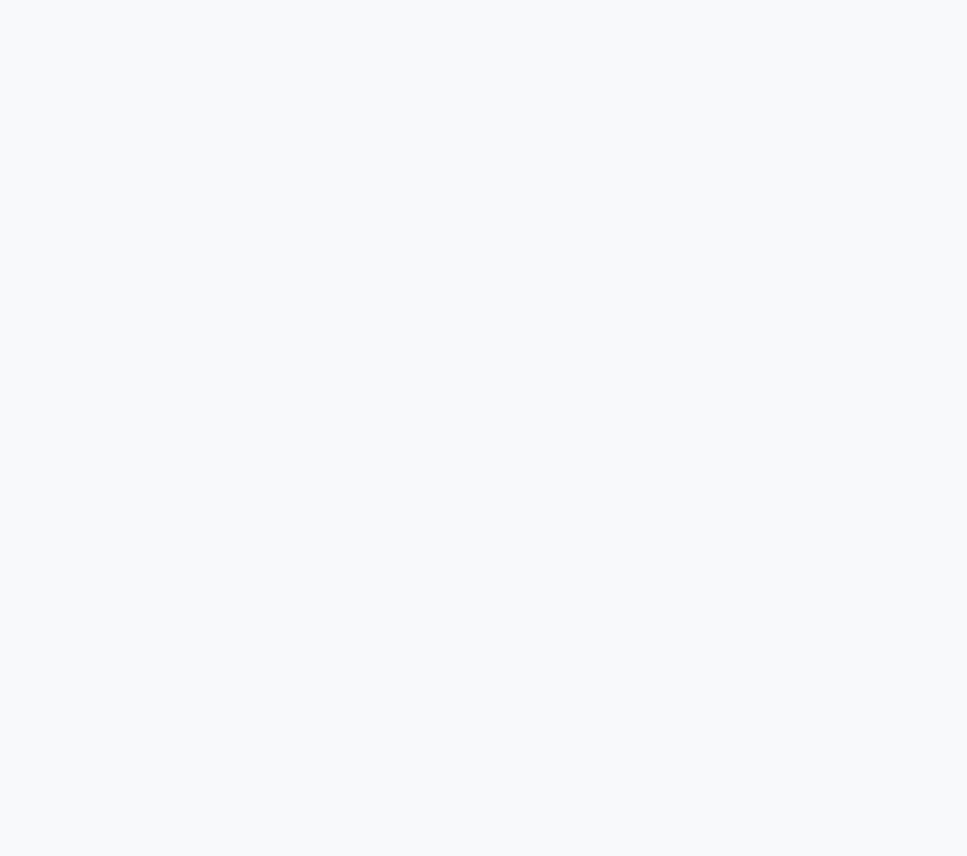
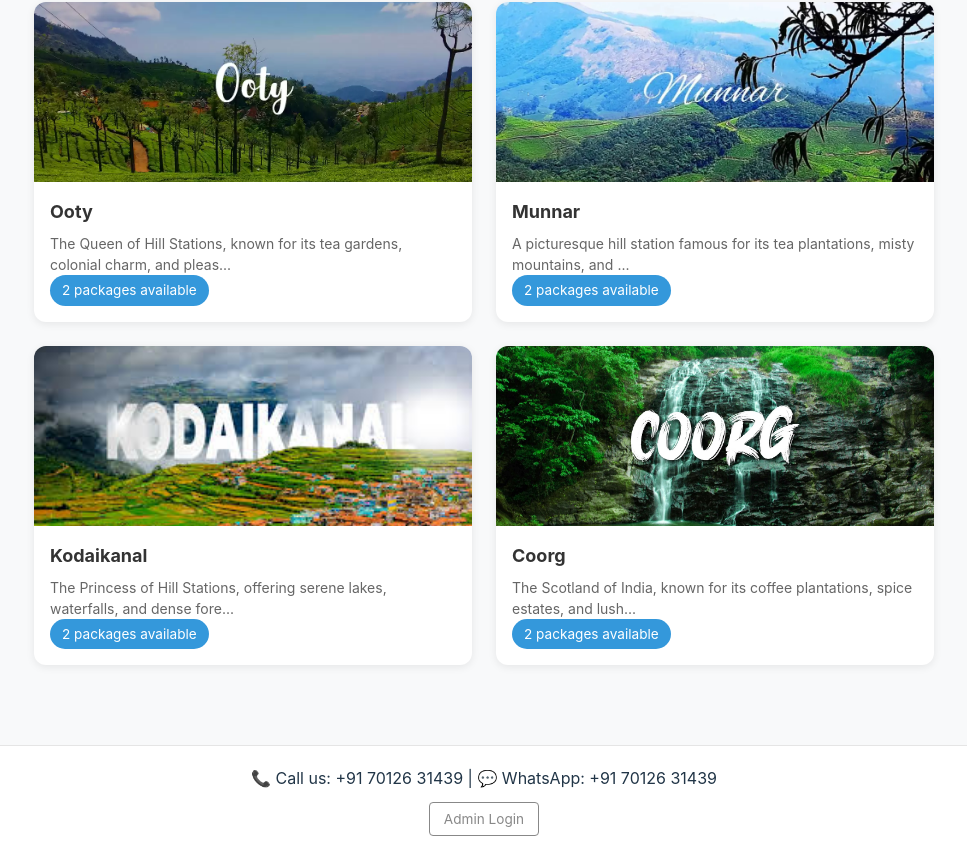
Before and after one commit to Bala-FGT/Travel-Package-App, a React (Vite) app in the folder travel-app/: page / in a window 1280 px wide. Shown: the part 439-1295 px from the top of the page, without its empty margins (156-1123 px from the left). Before the commit the page ends 800 px from the top, so only its background shows below. Built offline with nearby package versions, Linux system fonts and the light colour scheme.

Commit message:
path updates revresed

```diff
--- a/travel-app/src/App.jsx
+++ b/travel-app/src/App.jsx
@@ -9,19 +9,21 @@ import AdminDashboard from './pages/AdminDashboard';
 import PackageForm from './pages/PackageForm';
 import './App.css';
 
+const base = import.meta.env.BASE_URL || '/';
+
 function App() {
   return (
     <ThemeProvider>
       <ThemeToggle />
       <Routes>
-        <Route path="/" element={<HomePage />} />
-        <Route path="/destination/:id" element={<DestinationPage />} />
-        <Route path="/package/:destinationId/:packageId" element={<PackageDetailsPage />} />
+        <Route path={base} element={<HomePage />} />
+        <Route path={`${base}destination/:id`} element={<DestinationPage />} />
+        <Route path={`${base}package/:destinationId/:packageId`} element={<PackageDetailsPage />} />
         {/* Admin Routes */}
-        <Route path="/admin" element={<AdminLogin />} />
-        <Route path="/admin/dashboard" element={<AdminDashboard />} />
-        <Route path="/admin/destination/:destinationId/add" element={<PackageForm />} />
-        <Route path="/admin/destination/:destinationId/edit/:packageId" element={<PackageForm />} />
+        <Route path={`${base}admin`} element={<AdminLogin />} />
+        <Route path={`${base}admin/dashboard`} element={<AdminDashboard />} />
+        <Route path={`${base}admin/destination/:destinationId/add`} element={<PackageForm />} />
+        <Route path={`${base}admin/destination/:destinationId/edit/:packageId`} element={<PackageForm />} />
       </Routes>
     </ThemeProvider>
   );
--- a/travel-app/src/main.jsx
+++ b/travel-app/src/main.jsx
@@ -6,7 +6,7 @@ import App from './App.jsx'
 
 createRoot(document.getElementById('root')).render(
   <StrictMode>
-    <BrowserRouter basename="/Travel-Package-App">
+    <BrowserRouter>
       <App />
     </BrowserRouter>
   </StrictMode>,
--- a/travel-app/src/pages/HomePage.jsx
+++ b/travel-app/src/pages/HomePage.jsx
@@ -4,6 +4,7 @@ import './HomePage.css';
 
 function HomePage() {
   const destinations = getAllDestinations();
+  const basePath = import.meta.env.BASE_URL || '/';
 
   return (
     <div className="home-page">
@@ -40,7 +41,7 @@ function HomePage() {
 
       <footer className="home-footer">
         <p>📞 Call us: +91 70126 31439 | 💬 WhatsApp: +91 70126 31439</p>
-        <a href="/admin" className="admin-link">Admin Login</a>
+        <a href={`${basePath}admin`} className="admin-link">Admin Login</a>
       </footer>
     </div>
   );
```
